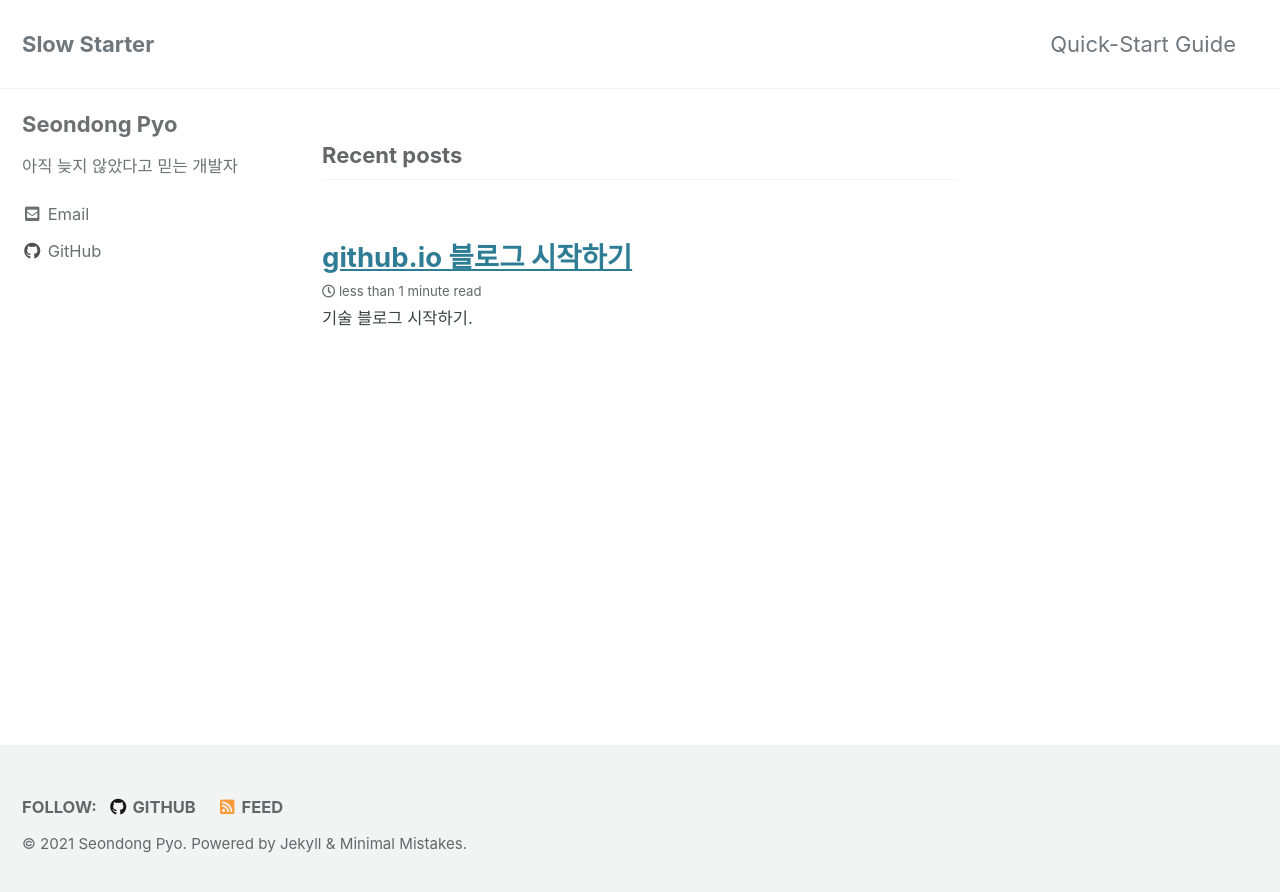
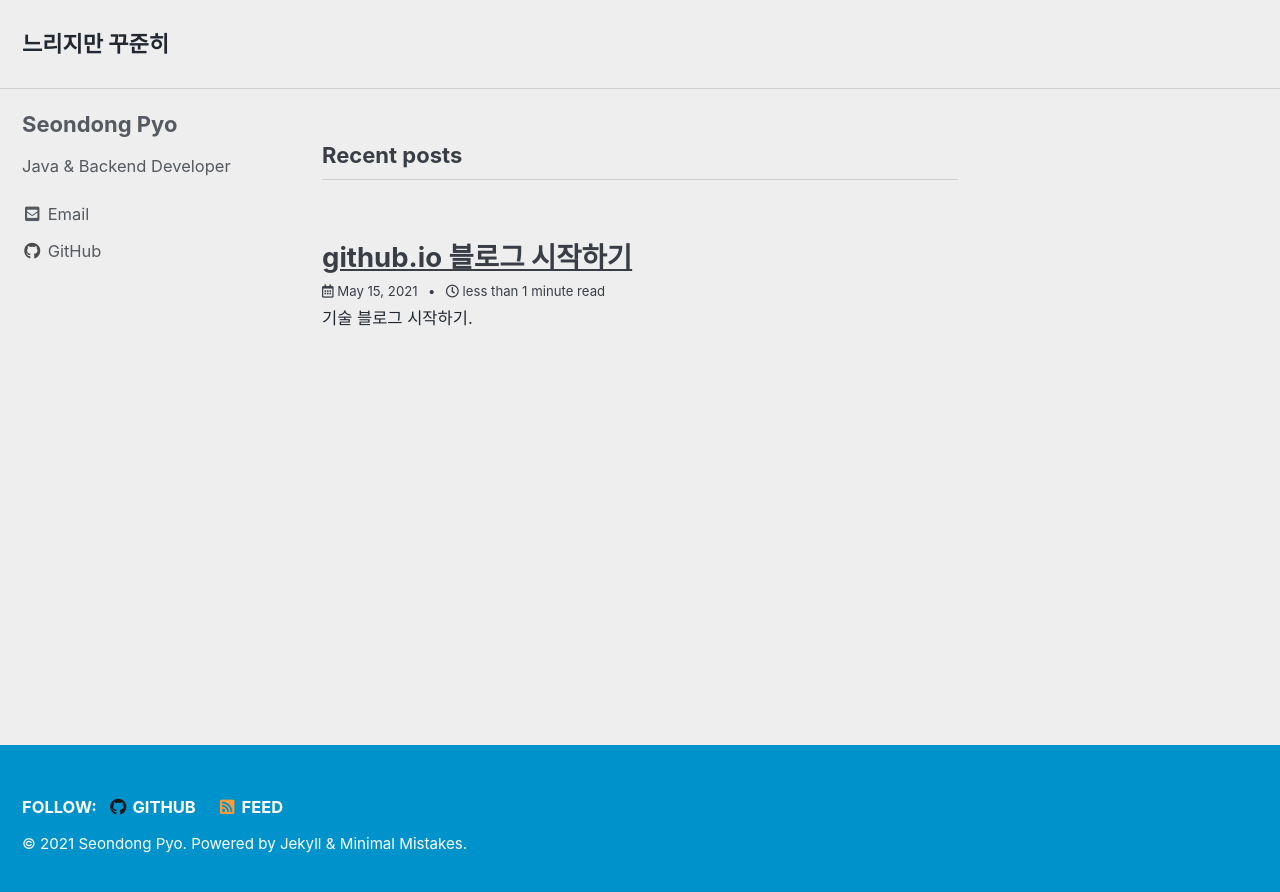
Before and after one commit to seondongpyo/seondongpyo.github.io, a Jekyll site: the page built from index.html, in a window 1280 px wide. Shown: the top 892 px of the page. Built offline with Jekyll 4.4.1, drawn with Linux system fonts in a browser that asks for light colours; cached includes are drawn as plain includes; the list of posts is cut into pages by our own code.

Commit message:
change configuration

```diff
--- a/Gemfile
+++ b/Gemfile
@@ -2,3 +2,4 @@ source "https://rubygems.org"
 gemspec
 gem 'tzinfo'
 gem 'tzinfo-data', platforms: [:mingw, :mswin, :x64_mingw]
+gem 'wdm', '>= 0.1.0' if Gem.win_platform?
--- a/_config.yml
+++ b/_config.yml
@@ -12,15 +12,15 @@
 
 # theme                  : "minimal-mistakes-jekyll"
 # remote_theme           : "mmistakes/minimal-mistakes"
-minimal_mistakes_skin    : "default" # "air", "aqua", "contrast", "dark", "dirt", "neon", "mint", "plum", "sunrise"
+minimal_mistakes_skin    : "air" # "air", "aqua", "contrast", "dark", "dirt", "neon", "mint", "plum", "sunrise"
 
 # Site Settings
 locale                   : "en-US"
-title                    : "Slow Starter"
+title                    : "느리지만 꾸준히"
 title_separator          : "-"
 subtitle                 : # site tagline that appears below site title in masthead
 name                     : "Seondong Pyo"
-description              : "아직 늦지 않았다고 믿는 개발자"
+description              : "Java & Backend Developer"
 url                      : "https://seondongpyo.github.io"
 baseurl                  : # the subpath of your site, e.g. "/blog"
 repository               : "seondongpyo/blog-comments" # GitHub username/repo-name e.g. "mmistakes/minimal-mistakes"
@@ -86,17 +86,17 @@ social:
 
 # Analytics
 analytics:
-  provider               : false # false (default), "google", "google-universal", "google-gtag", "custom"
+  provider               : "google" # false (default), "google", "google-universal", "google-gtag", "custom"
   google:
-    tracking_id          :
-    anonymize_ip         : # true, false (default)
+    tracking_id          : "G-F7DGLD17BD"
+    anonymize_ip         : false # true, false (default)
 
 
 # Site Author
 author:
   name             : "Seondong Pyo"
   avatar           : # path of avatar image, e.g. "/assets/images/bio-photo.jpg"
-  bio              : "아직 늦지 않았다고 믿는 개발자"
+  bio              : "Java & Backend Developer"
   location         :
   email            :
   links:
@@ -275,6 +275,7 @@ defaults:
       type: posts
     values:
       layout: single
+      show_date: true
       author_profile: true
       read_time: true
       comments: true
@@ -287,6 +288,7 @@ defaults:
       type: pages
     values:
       layout: single
+      show_date: true
       author_profile: true
       read_time: false
       comments: true
--- a/_data/navigation.yml
+++ b/_data/navigation.yml
@@ -1,7 +1,7 @@
 # main links
 main:
-  - title: "Quick-Start Guide"
-    url: https://mmistakes.github.io/minimal-mistakes/docs/quick-start-guide/
+  #- title: "Quick-Start Guide"
+  #  url: https://mmistakes.github.io/minimal-mistakes/docs/quick-start-guide/
   # - title: "About"
   #   url: https://mmistakes.github.io/minimal-mistakes/about/
   # - title: "Sample Posts"
```
Also changed, not shown: _data/authors.yml (added, +17 -0 lines).
